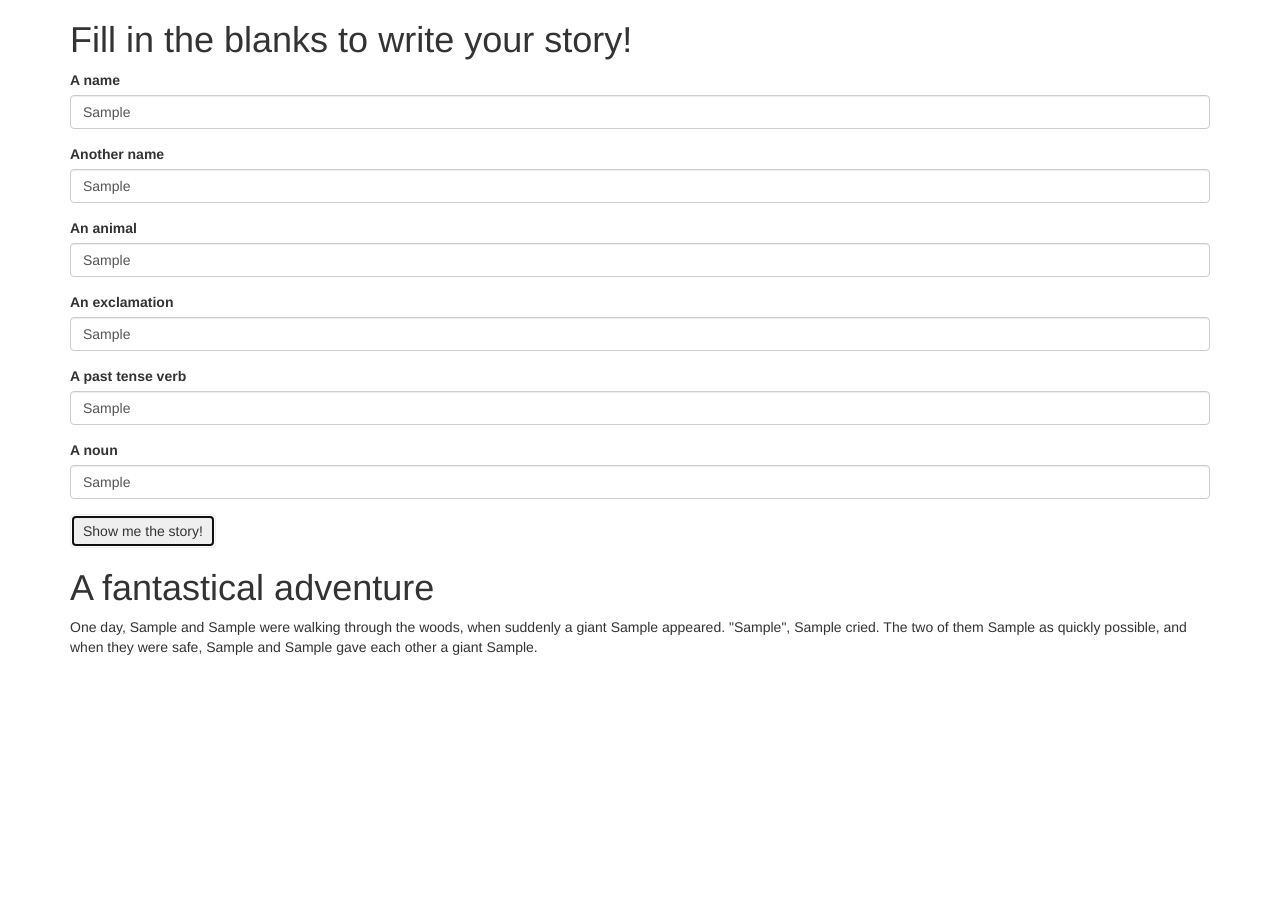
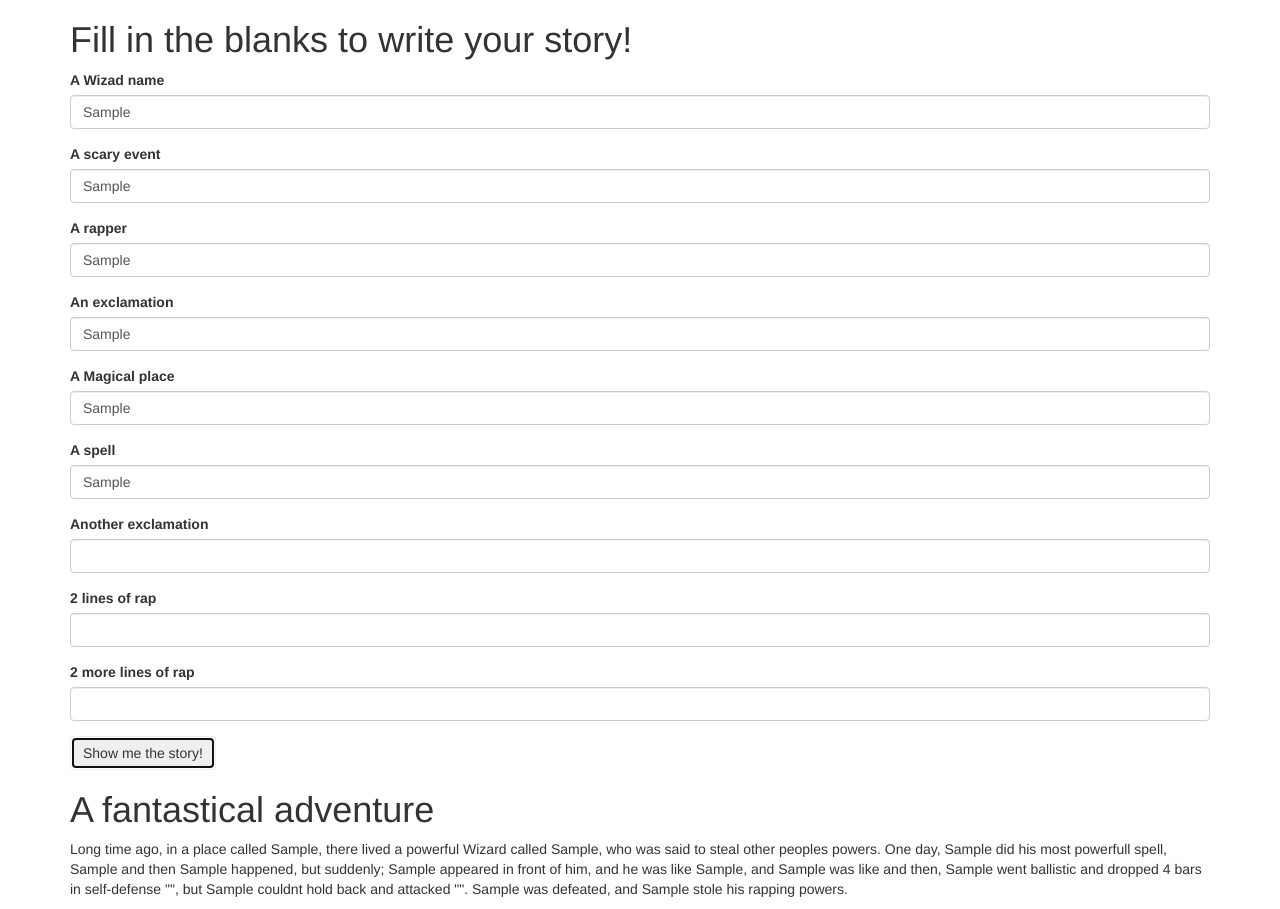
Before and after one commit to Corneezius/madlib, a plain HTML site: page index.html in a window 1280 px wide. Both pictures are taken after typing "Sample", "Sample", "Sample", "Sample", "Sample", "Sample" into the empty fields and a click on the button "Show me the story!". Before the commit the page ends 800 px from the top, so only its background shows below. Drawn offline with Linux system fonts and the light colour scheme.

Commit message:
Add madlibs story

```diff
--- a/index.html
+++ b/index.html
@@ -11,30 +11,43 @@
     <div class="container">
       <h1>Fill in the blanks to write your story!</h1>
       <div id="blanks">
-        <form>
+        <form id ="form">
           <div class="form-group">
-            <label for="person1">A name</label>
+            <label for="person1">A  Wizad name</label>
             <input id="person1" class="form-control" type="text">
           </div>
           <div class="form-group">
-            <label for="person2">Another name</label>
+            <label for="person2">A scary event</label>
             <input id="person2" class="form-control" type="text">
           </div>
           <div class="form-group">
-            <label for="animal">An animal</label>
+            <label for="animal">A rapper</label>
             <input id="animal" class="form-control" type="text">
           </div>
           <div class="form-group">
             <label for="exclamation">An exclamation</label>
             <input id="exclamation" class="form-control" type="text">
           </div>
+
           <div class="form-group">
-            <label for="verb">A past tense verb</label>
-            <input id="verb" class="form-control" type="text">
+            <label for="noun">A Magical place</label>
+            <input id="noun" class="form-control" type="text">
           </div>
           <div class="form-group">
-            <label for="noun">A noun</label>
-            <input id="noun" class="form-control" type="text">
+            <label for="spell">A spell</label>
+            <input id="spell" class="form-control" type="text">
+          </div>
+          <div class="form-group">
+            <label for="rap">Another exclamation </label>
+            <input id="rap" class="form-control" type="text">
+          </div>
+          <div class="form-group">
+            <label for="intro-rapper">2 lines of rap</label>
+            <input id="intro-rapper" class="form-control" type="text">
+          </div>
+          <div class="form-group">
+            <label for="intro-wizard">2 more lines of rap</label>
+            <input id="intro-wizard" class="form-control" type="text">
           </div>
 
           <button type="submit" class="btn">Show me the story!</button>
@@ -43,7 +56,7 @@
 
       <div id="story">
         <h1>A fantastical adventure</h1>
-        <p>One day, <span class="person1"></span> and <span class="person2"></span> were walking through the woods, when suddenly a giant <span class="animal"></span> appeared. "<span class="exclamation"></span>", <span class="person1"></span> cried. The two of them <span class="verb"></span> as quickly possible, and when they were safe, <span class="person1"></span> and <span class="person2"></span> gave each other a giant <span class="noun"></span>.</p>
+        <p>Long time ago, in a place called <span class="noun"></span>, there lived a powerful Wizard called <span class="person1"></span>, who was said to steal other peoples powers. One day, <span class="person1"></span> did his most powerfull spell, <span class="spell"></span> and then <span class="person2"></span> happened, but suddenly; <span class="animal"></span> appeared in front of him, and he was like <span class="exclamation"></span>, and <span class="person1"></span> was like <span class="rap"></span> and then, <span class="animal"></span> went ballistic and dropped 4 bars in self-defense "<span class= "intro-rapper"></span>", but <span class="person1"></span> couldnt hold back and attacked "<span class="intro-wizard"></span>". <span class="animal"></span> was defeated, and <span class="person1"></span> stole his rapping powers.</p>
       </div>
     </div>
   </body>
--- a/js/scripts.js
+++ b/js/scripts.js
@@ -1,11 +1,16 @@
 $(document).ready(function() {
-  $("#blanks form").submit(function(event) {
+  $("#form").submit(function(event) {
+    event.preventDefault();
     var person1Input = $("input#person1").val();
     var person2Input = $("input#person2").val();
     var animalInput= $("input#animal").val();
     var exclamationInput = $("input#exclamation").val();
     var verbInput = $("input#verb").val();
     var nounInput = $("input#noun").val();
+    var spellInput = $("input#spell").val();
+    var rapInput = $("input#rap").val();
+    var introRapperInput = $("input#intro-rapper").val();
+    var introWizardInput = $("input#intro-wizard").val();
 
     $(".person1").text(person1Input);
     $(".person2").text(person2Input);
@@ -13,6 +18,12 @@ $(document).ready(function() {
     $(".exclamation").text(exclamationInput);
     $(".verb").text(verbInput);
     $(".noun").text(nounInput);
+    $(".spell").text(spellInput);
+    $(".rap").text(rapInput);
+    $(".intro-rapper").text(introRapperInput);
+    $(".intro-wizard").text(introWizardInput);
+
+
 
     $("#story").show();
 
```
